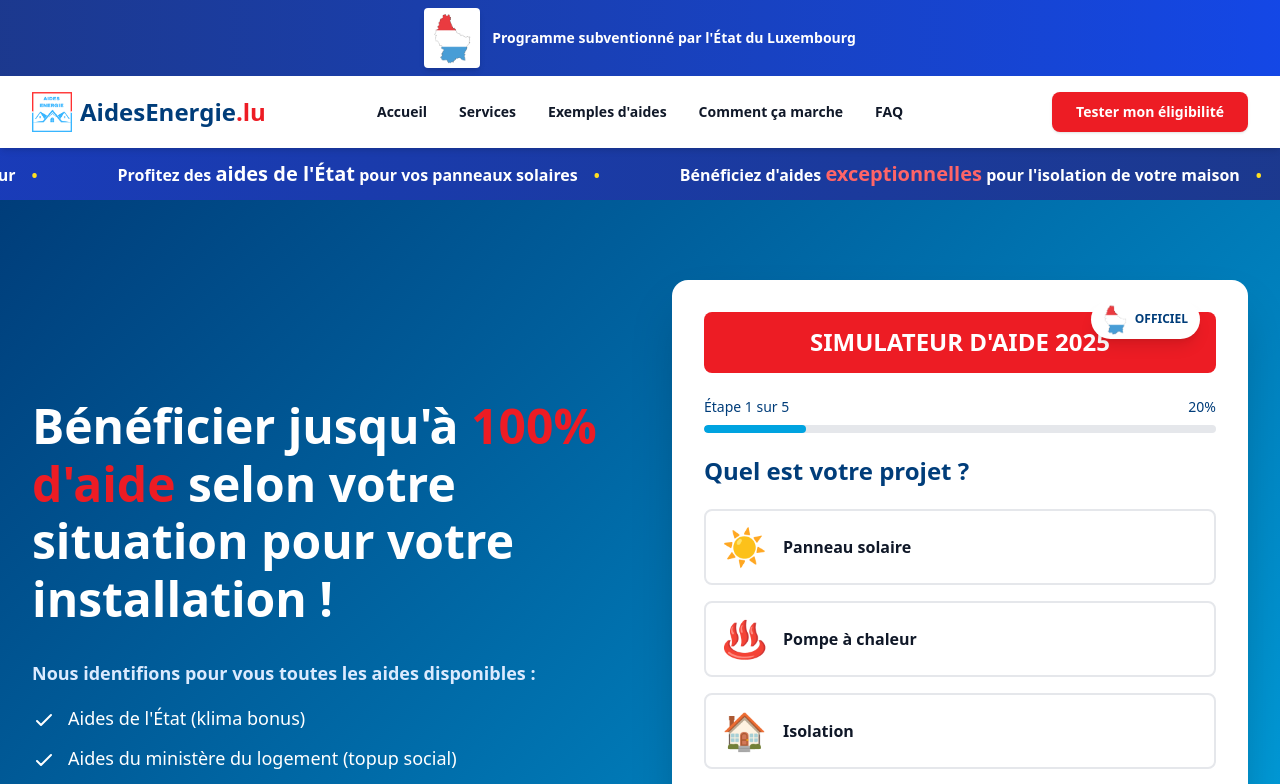
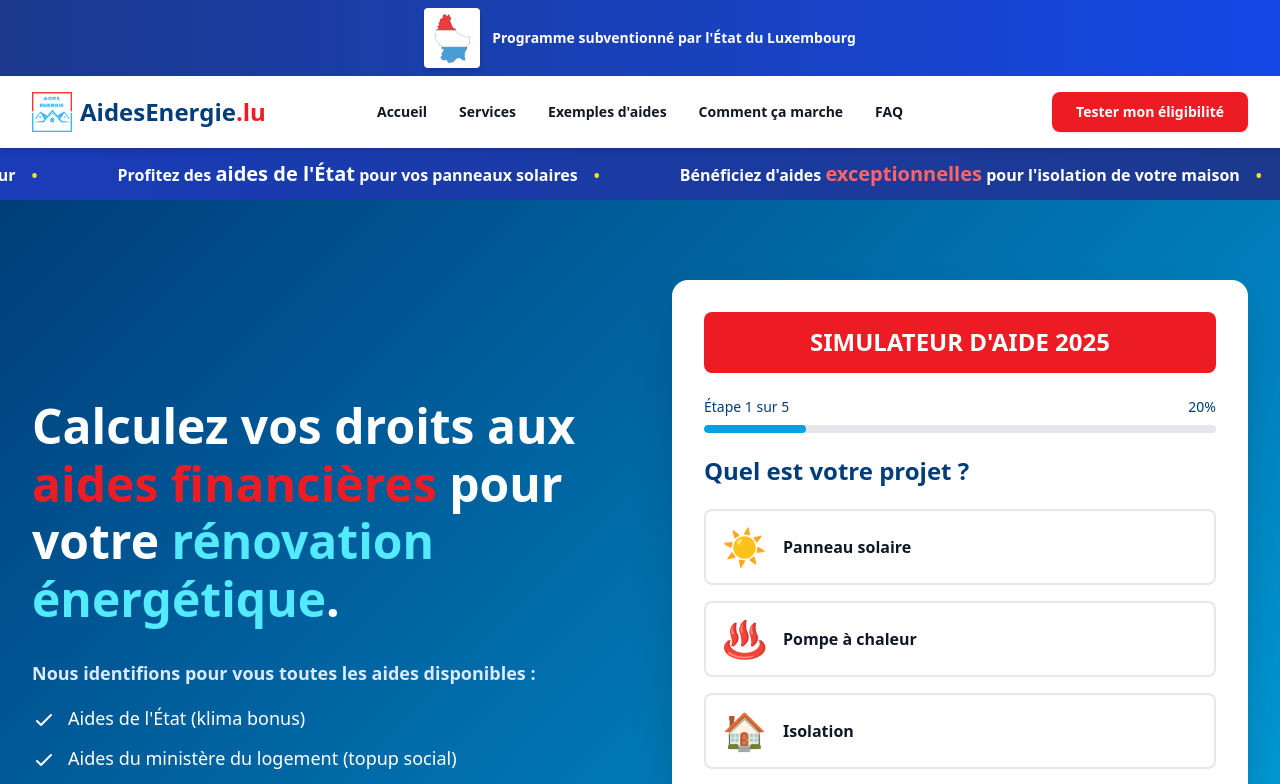
Before and after one commit to flowxt/energie-lux, a Next.js app: page / in a window 1280 px wide. Shown: the top 784 px of the page. Built offline with nearby package versions, Linux system fonts and the light colour scheme.

Commit message:
changement

```diff
--- a/app/components/Footer.tsx
+++ b/app/components/Footer.tsx
@@ -36,7 +36,6 @@ export default function Footer() {
             <h4 className="mb-4 text-lg font-semibold">Contact</h4>
             <ul className="space-y-2" style={{ color: '#CCF0FF' }}>
               <li>Email : contact@aidesenergie.lu</li>
-              <li>Téléphone : +352 XX XX XX XX</li>
               <li>Luxembourg</li>
             </ul>
           </div>
--- a/app/components/HeroWithForm.tsx
+++ b/app/components/HeroWithForm.tsx
@@ -58,7 +58,11 @@ export default function HeroWithForm() {
             className="space-y-8"
           >
             <h1 className="text-4xl font-bold leading-tight lg:text-5xl">
-              Bénéficier jusqu'à <span style={{ color: '#ED1C24' }}>100% d'aide</span> selon votre situation pour votre installation !
+              <span className="text-white">Calculez vos droits aux </span>
+              <span style={{ color: '#ED1C24' }} className="block lg:inline">aides financières</span>
+              <span className="text-white"> pour votre </span>
+              <span className="text-cyan-300 block lg:inline">rénovation énergétique</span>
+              <span className="text-white">.</span>
             </h1>
 
             <div className="space-y-4 text-lg">
@@ -96,13 +100,9 @@ export default function HeroWithForm() {
             className="relative"
           >
             <div className="rounded-2xl bg-white p-8 shadow-2xl">
-              {/* Titre du formulaire avec badge officiel */}
-              <div className="text-center mb-6 py-4 rounded-lg relative" style={{ backgroundColor: '#ED1C24' }}>
+              {/* Titre du formulaire */}
+              <div className="text-center mb-6 py-4 rounded-lg" style={{ backgroundColor: '#ED1C24' }}>
                 <h2 className="text-2xl font-bold text-white">SIMULATEUR D'AIDE 2025</h2>
-                <div className="absolute -top-3 right-4 bg-white px-3 py-1 rounded-full shadow-lg flex items-center gap-2">
-                  <Image src="/lux.png" alt="Luxembourg" width={24} height={16} />
-                  <span className="text-xs font-bold" style={{ color: '#003D7A' }}>OFFICIEL</span>
-                </div>
               </div>
 
               {step < 6 && (
```
